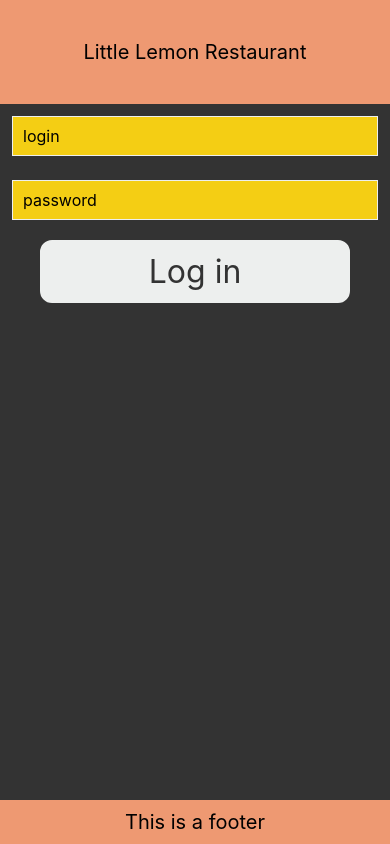
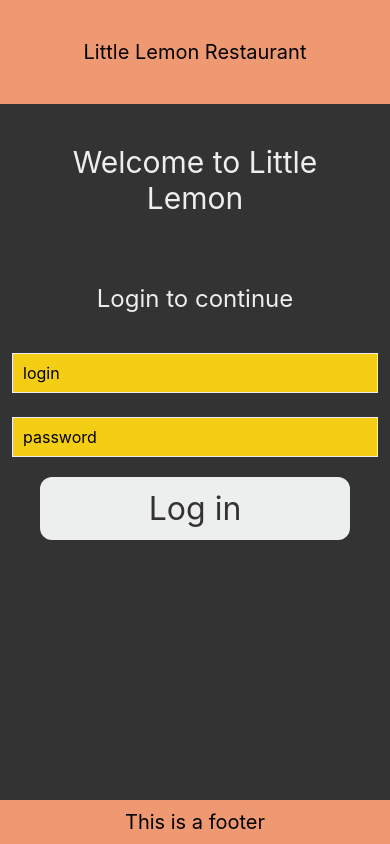
Before and after one commit to so1dier/react_native_little_lemon_app, a React Native app: screen / in a window 390 px wide. Built offline with nearby package versions, Linux system fonts and the light colour scheme.

Commit message:
Improved logged in screen with better wording of functions and style

```diff
--- a/components/LoginPage.js
+++ b/components/LoginPage.js
@@ -1,15 +1,26 @@
 import React, { useState } from "react";
-import { View, Text, TextInput, StyleSheet, Pressable } from "react-native";
+import {
+  ScrollView,
+  Text,
+  TextInput,
+  StyleSheet,
+  Pressable,
+} from "react-native";
 
 export default function LoginPage() {
   const [login, onChangeLogin] = React.useState("");
   const [password, onChangePassword] = React.useState("");
-  const [showLoggedIn, setShowLoggedIn] = React.useState(false);
+  const [loggedIn, onLogin] = React.useState(false);
 
   return (
-    <View style={styles.container}>
-      {!showLoggedIn && (
+    <ScrollView style={styles.container}>
+      <Text style={styles.headerText}>Welcome to Little Lemon</Text>
+
+      {loggedIn && <Text style={styles.headerText}>You are logged in</Text>}
+
+      {!loggedIn && (
         <>
+          <Text style={styles.regularText}>Login to continue</Text>
           <TextInput
             style={styles.input}
             placeholder="login"
@@ -22,22 +33,20 @@ export default function LoginPage() {
             placeholder="password"
             value={password}
             onChangeText={onChangePassword}
+            keyboardType="default"
             secureTextEntry={true}
           ></TextInput>
         </>
       )}
-      {showLoggedIn && (
-        <Text style={styles.infoSection}>You are logged in</Text>
-      )}
       <Pressable
         style={styles.loginButton}
         onPress={() => {
-          setShowLoggedIn(!showLoggedIn);
+          onLogin(!loggedIn);
         }}
       >
         <Text style={styles.loginButtonText}>Log in</Text>
       </Pressable>
-    </View>
+    </ScrollView>
   );
 }
 
@@ -69,12 +78,17 @@ const styles = StyleSheet.create({
     textAlign: "center",
     fontSize: 32,
   },
-  infoSection: {
+  headerText: {
+    padding: 40,
+    fontSize: 30,
+    color: "#EDEFEE",
+    textAlign: "center",
+  },
+  regularText: {
     fontSize: 24,
     padding: 20,
     marginVertical: 8,
     color: "#EDEFEE",
     textAlign: "center",
-    backgroundColor: "#495E57",
   },
 });
```
